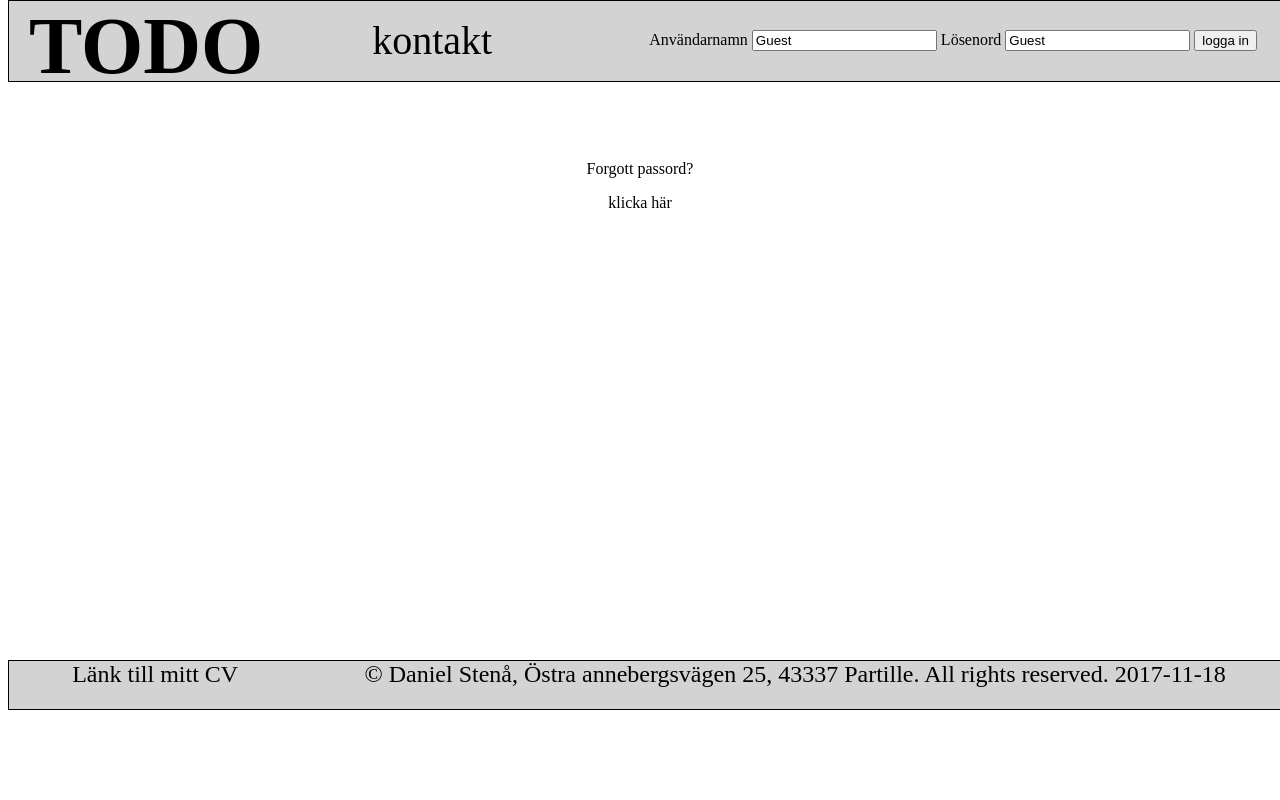
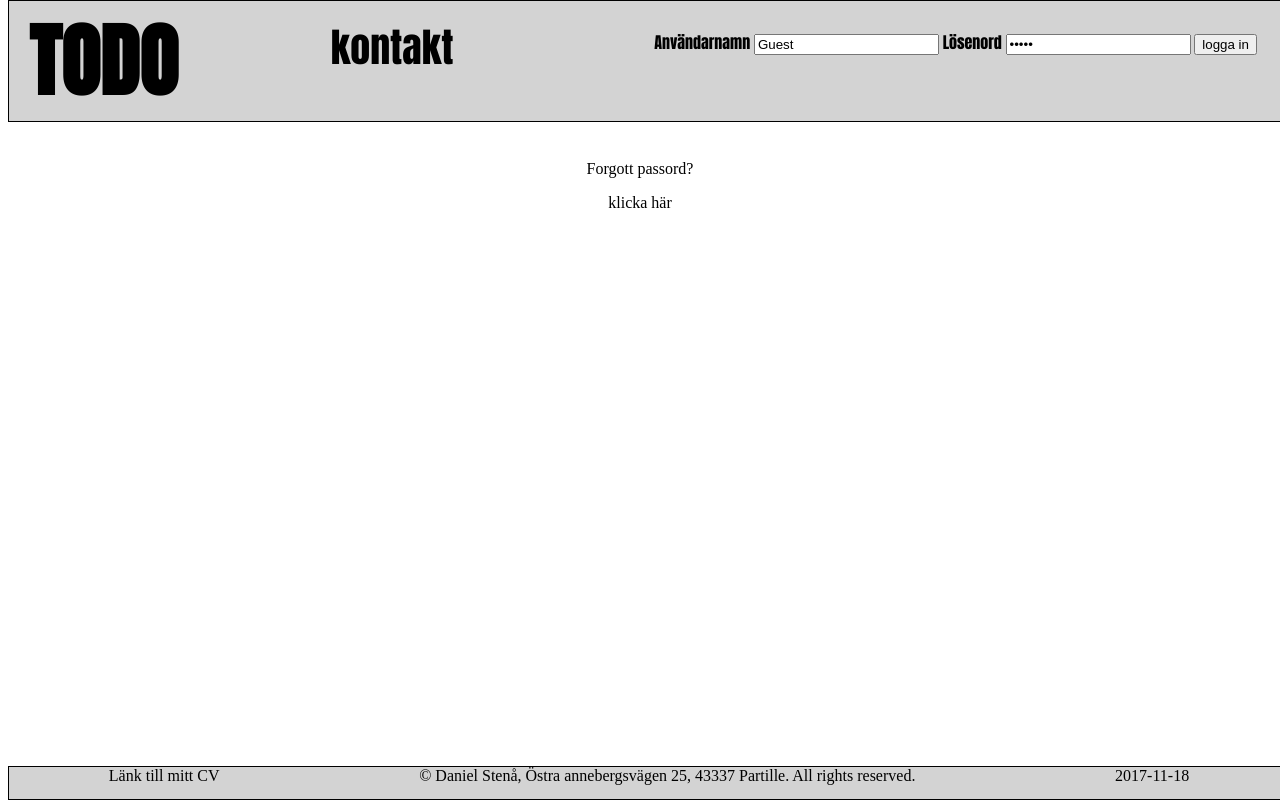
Before and after one commit to danielstena/jQuery, a plain HTML site: page index.html in a window 1280 px wide. Both pictures are taken after a click on the button "logga in". Drawn offline with nearby package versions, Linux system fonts and the light colour scheme.

Commit message:
uppdatering

```diff
--- a/index.html
+++ b/index.html
@@ -7,6 +7,7 @@
     <link rel="stylesheet" type="text/css" href="style.css">
     <title>Document</title>
     <script src="https://ajax.googleapis.com/ajax/libs/jquery/3.2.1/jquery.min.js"></script>
+    <link href="https://fonts.googleapis.com/css?family=Anton" rel="stylesheet">
 </head>
 <body>
     <div class="container">
@@ -31,7 +32,7 @@
                         <input type value="Guest"text class="userEmail">
                     </label>
                     <label>Lösenord
-                        <input type value="Guest" text class="userPassword">
+                        <input type="password" value="Guest" text class="userPassword">
                     </label>
                     <button class="loggaIn">
                         logga in
@@ -50,10 +51,8 @@
                     </a>
                 </div>
 
-                <div class="kontakt">
-                    <a href="kontakt.html">
-                        kontakt
-                    </a>
+                <div class="besökare">
+
                 </div>
 
                 <div class="signout">
@@ -90,7 +89,10 @@
                 </a>
             </div>
             <div class="info">
-                © Daniel Stenå, Östra annebergsvägen 25, 43337 Partille. All rights reserved. 2017-11-18
+                © Daniel Stenå, Östra annebergsvägen 25, 43337 Partille. All rights reserved.
+            </div>
+            <div>
+                2017-11-18
             </div>
         </div>
     </div>
--- a/script.js
+++ b/script.js
@@ -16,11 +16,20 @@ function attGoraLista(){
 
 $(document).ready(function(){
 
-    sessionStorage.ourUser = "test"
-    sessionStorage.ourPassword = "password"
     // Kör denna kod när sidan laddas
     var ourUser = "test"
     var ourPassword = "password"
+
+    //Detta är den nya koden ner till rad 55:
+    if (sessionStorage.ourUser == $(".userEmail").val())
+    {
+        $(".hejString").append(" Welcome " + $(".userEmail").val() );
+        $(".array").show();
+        $(".header1").hide();
+        $(".header2").show();
+        $(".forgott").hide();
+    }
+        else {
 
     $(".welcome").hide();
     $(".forgott").hide();
@@ -28,8 +37,9 @@ $(document).ready(function(){
     // Klicka på logga in
     $(".loggaIn").click(function(){
 
-        if (sessionStorage.ourUser == $(".userEmail").val() && sessionStorage.ourPassword == $(".userPassword").val()) {
+        if (ourUser == $(".userEmail").val() && ourPassword == $(".userPassword").val()) {
                 // Dölj inlogg Visa hello
+                sessionStorage.ourUser;
                 $(".hejString").append(" Welcome " + $(".userEmail").val() );
                 $(".array").show();
                 $(".header1").hide();
@@ -42,6 +52,8 @@ $(document).ready(function(){
                 $(".signout").hide();
             }
     });
+}
+
     $(".signoutLink").click(function(){
         $(".header2").hide();
         $(".header1").show();
--- a/style.css
+++ b/style.css
@@ -11,16 +11,17 @@ body{
     position: fixed;
     top:0px;
     width:1280px;
-    height:5em;
+    height:7.5em;
     border:1px solid black;
     margin-top:0px;
+    font-family: 'Anton', sans-serif;
 }
 .header2{
     background-color: lightgray;
     position: fixed;
     top:0px;
     width:1280px;
-    height:5em;
+    height:7.5em;
     border:1px solid black;
     margin-top:0px;
 }
@@ -37,12 +38,14 @@ body{
 }
 .footer{
     height: 2em;
+    position: fixed;
+    bottom:0px;
     width:1280px;
     background-color: lightgrey;
     display: flex;
     justify-content: space-around;
     flex-direction: row;
-    font-size: 1.5em;
+    font-size: 1em;
     border:1px solid black;
 }
 .logo{
@@ -85,3 +88,9 @@ a{
 .forgott{
     text-align: center;
 }
+.loggaIn{
+    cursor: pointer;
+}
+button:hover {
+    opacity: 0.8;
+}
```
